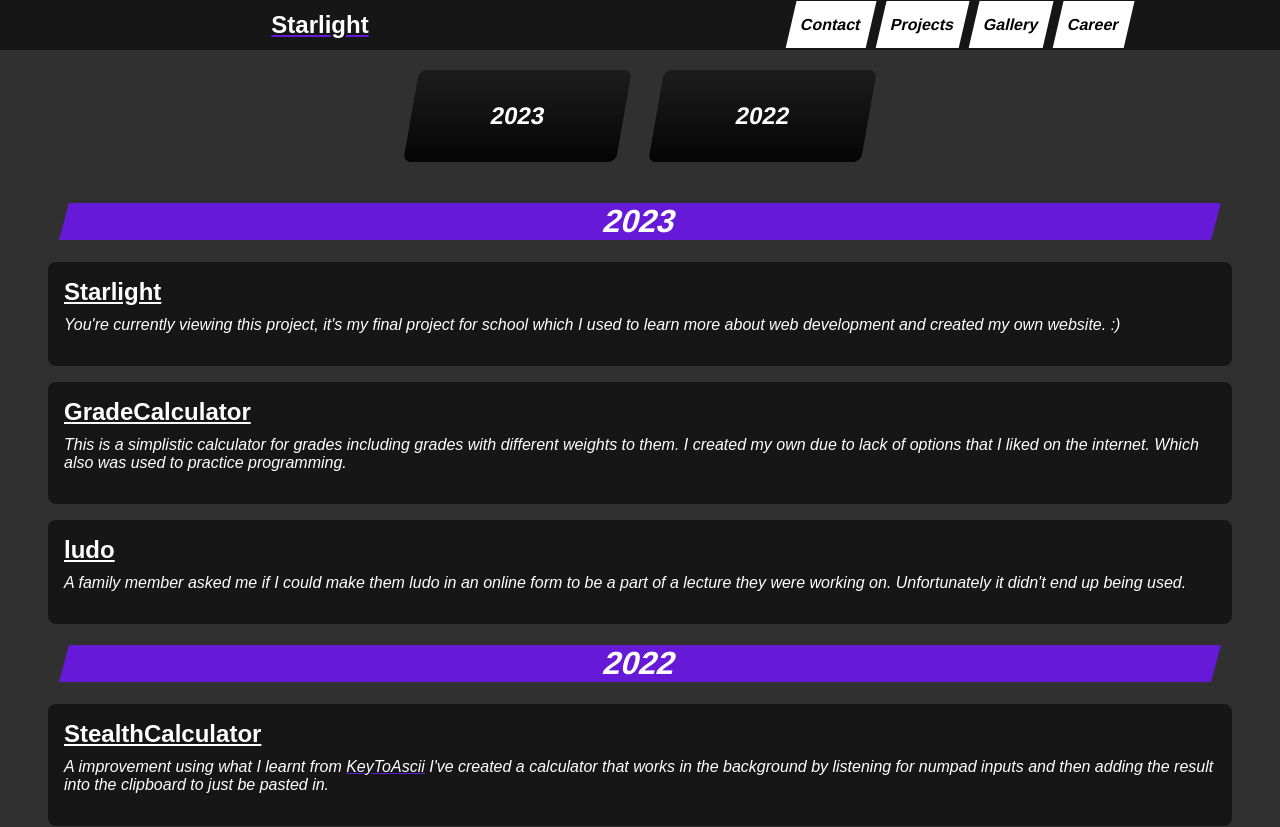
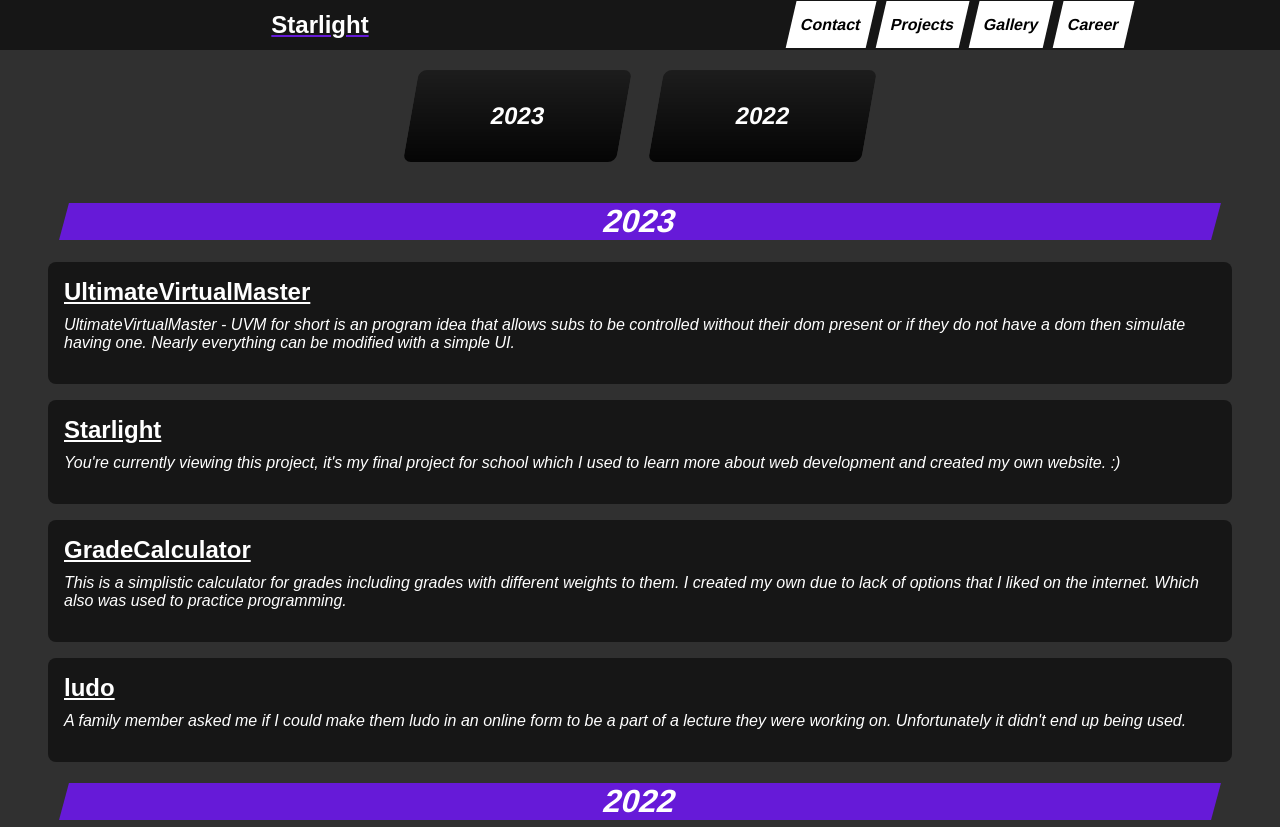
Before and after one commit to StarlightWT/Starlight, a plain HTML site: page projects.html in a window 1280 px wide. Shown: the top 827 px of the page. Drawn offline with Linux system fonts and the light colour scheme.

Commit message:
changed latest to featured and added a new project to the list

```diff
--- a/projects.html
+++ b/projects.html
@@ -29,6 +29,19 @@
       </div>
       <div id="2023" class="year">
         <h1>2023</h1>
+        <div class="project_tile" id="UltimateVirtualMaster">
+          <a
+            href="https://github.com/StarlightWT/UltimateVirtualMaster"
+            target="_blank">
+            <h2>UltimateVirtualMaster</h2>
+          </a>
+          <p>
+            UltimateVirtualMaster - UVM for short is an program idea that allows
+            subs to be controlled without their dom present or if they do not
+            have a dom then simulate having one. Nearly everything can be
+            modified with a simple UI.
+          </p>
+        </div>
         <div class="project_tile" id="Starlight">
           <a href="https://github.com/StarlightWT/Starlight" target="_blank">
             <h2>Starlight</h2>
```
Also changed, not shown: index.html (+1 -1 lines), readme.txt (added), 1 other file.
